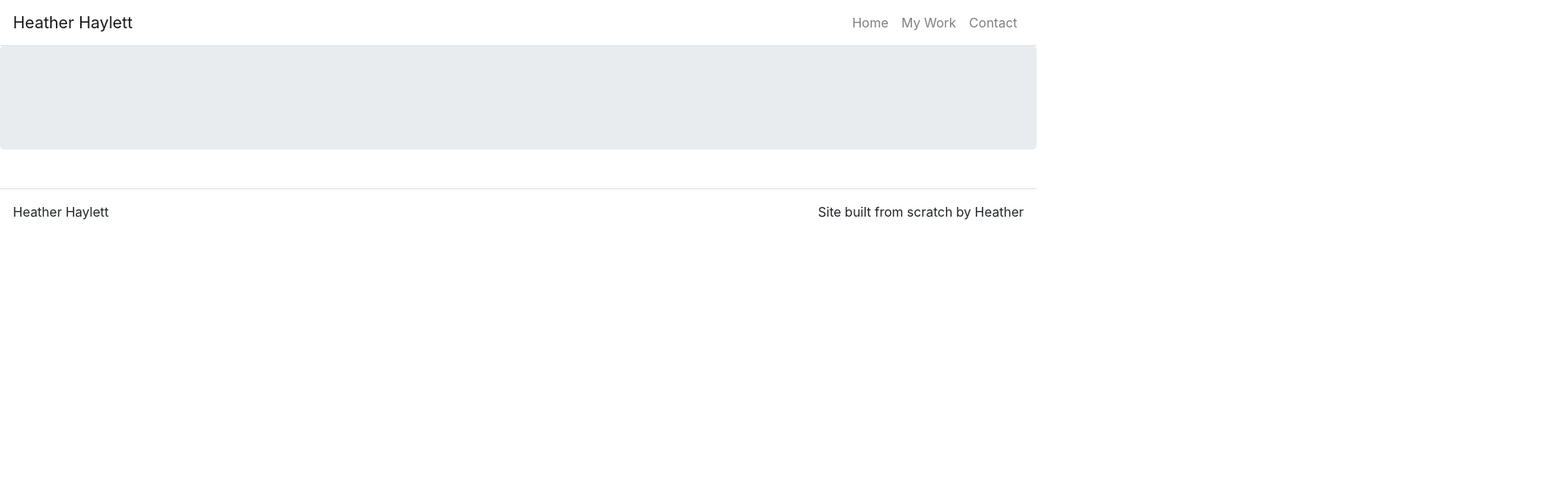
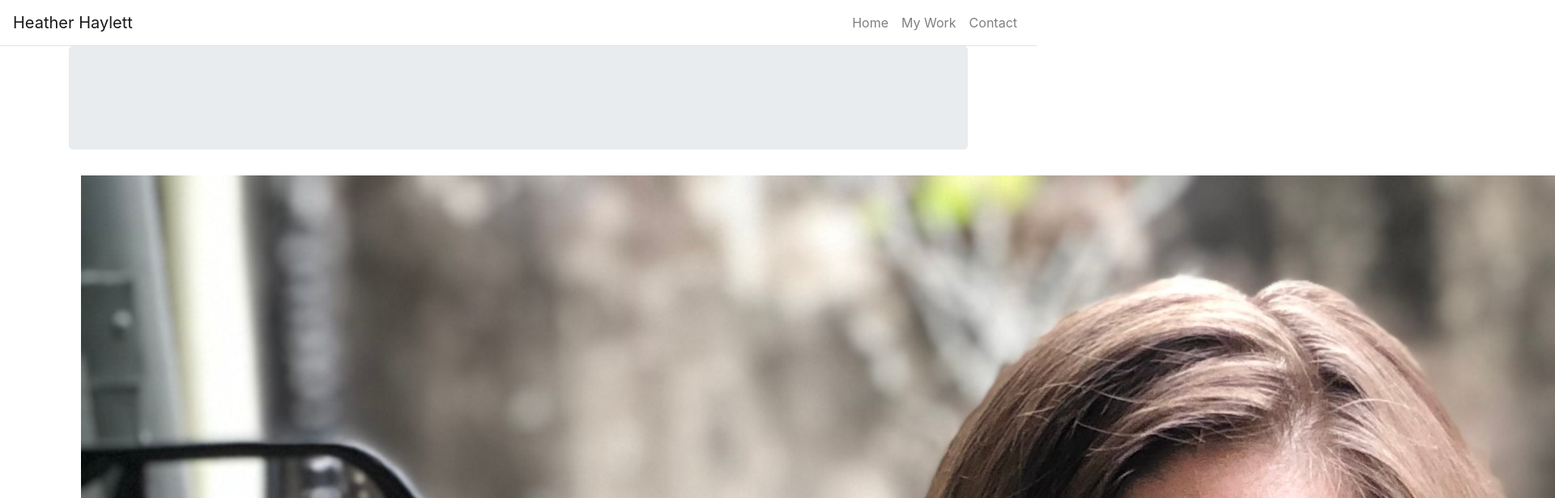
Before and after one commit to HeatherHaylett/portfolio, a React (Create React App) app: page / in a window 1280 px wide. Shown: the top 616 px of the page at 81% size, 1920 px wide, since content can reach past the window. Built offline with nearby package versions, Linux system fonts and the light colour scheme.

Commit message:
Hero component and image component side by side in one row

```diff
--- a/src/pages/HomePage.js
+++ b/src/pages/HomePage.js
@@ -1,10 +1,23 @@
 import React from 'react';
 
+import Container from 'react-bootstrap/Container';
+import Row from 'react-bootstrap/Row';
+import Col from 'react-bootstrap/Col';
+
 import Hero from '../components/Hero.js';
+import MainImage from '../components/MainImage.js';
+
 
 function HomePage(props) {
   return (
-    <Hero />
+    <Container>
+      <Row>
+        <Col>
+          <Hero title={props.title} subTitle={props.subTitle} text={props.text}/>
+        </Col>
+        <Col><MainImage /></Col>
+      </Row>
+    </Container>
   )
 }
 
```
